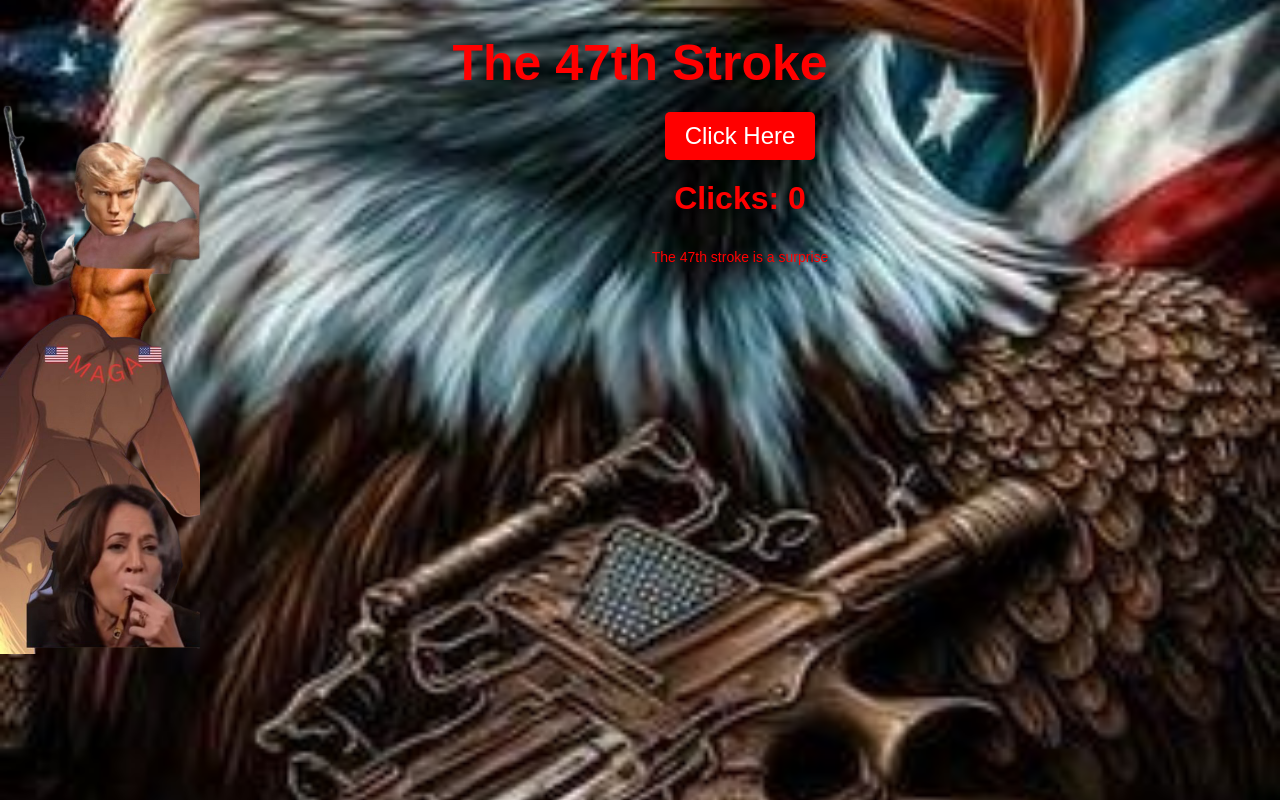
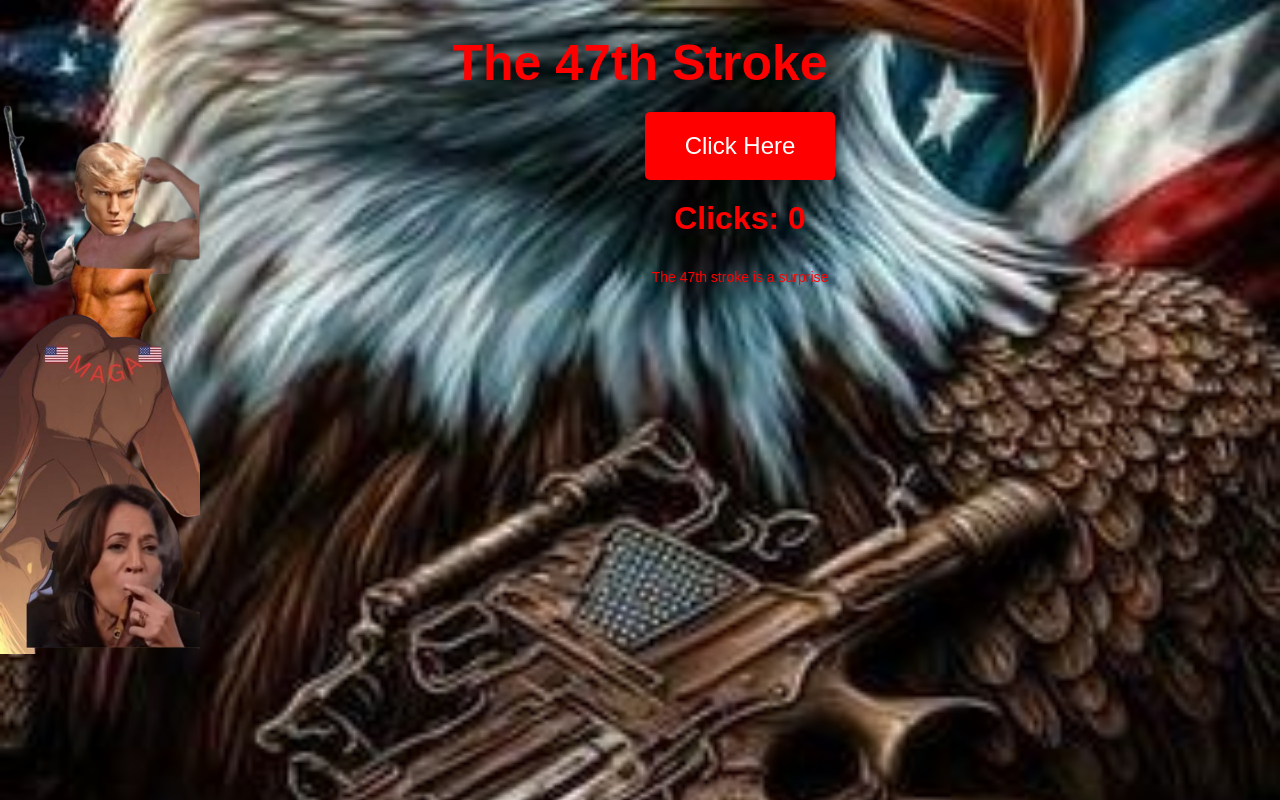
Before and after one commit to Smegmacoin/47thStroke, a plain HTML site: page index.html in a window 1280 px wide. Shown: the top 800 px of the page. Drawn offline with Linux system fonts and the light colour scheme.

Commit message:
Update style.css

```diff
--- a/style.css
+++ b/style.css
@@ -19,7 +19,7 @@ body {
 
 #clickButton {
     font-size: 24px;
-    padding: 10px 20px;
+    padding: 20px 40px; /* Increased padding for a larger clickable area */
     color: white;
     background-color: red;
     border: none;
```
